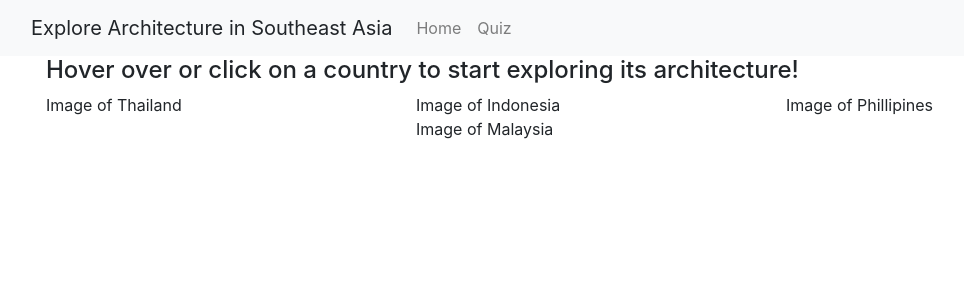
After one commit to kentrietran/SEAsiaArchitectureProject, a Flask app: page /learn in a window 1280 px wide. The commit adds this page. Shown: the top 300 px of the page, without its empty margins (54-1018 px from the left). Run offline with Flask 3, Linux system fonts and the light colour scheme; some libraries are stand-ins or nearby versions.

Commit message:
Created and outlined the learn page

```diff
--- a/server.py
+++ b/server.py
@@ -6,9 +6,13 @@ app = Flask(__name__)
 
 # ROUTES
 
-@app.route('/')
+@app.route('/home')
 def home():
    return render_template('home.html')
+
+@app.route('/learn')
+def learn():
+   return render_template('learn.html')
 
 # AJAX FUNCTIONS
 
--- a/templates/home.html
+++ b/templates/home.html
@@ -3,6 +3,6 @@
 {% block content %}
     <div class="mt-5">
         <h1>Click the "Start" button to begin!</h1>
-        <button>Start</button>
+        <button href="/learn">Start</button>
     </div>
 {% endblock %}
--- a/templates/layout.html
+++ b/templates/layout.html
@@ -5,7 +5,7 @@
     <!-- Required meta tags -->
     <meta charset="utf-8">
     <meta name="viewport" content="width=device-width, initial-scale=1">
-     <link rel="icon" href="data:,">
+    <link rel="icon" href="data:,">
 
     <!-- jquery -->
     <script src="http://code.jquery.com/jquery-3.3.1.min.js"></script>
--- /dev/null
+++ b/templates/learn.html
@@ -0,0 +1,27 @@
+{% extends 'layout.html' %}
+
+{% block content %}
+    <link rel="stylesheet" href="https://stackpath.bootstrapcdn.com/bootstrap/4.2.1/css/bootstrap.min.css">
+
+    <div class="container-fluid">
+        <h4>Hover over or click on a country to start exploring its architecture!</h1>
+
+        <div class="row">
+            <div class="col-4">
+                Image of Thailand
+            </div>
+            <div class="col-4">
+                <div class="row-1">
+                    Image of Indonesia
+                </div>
+                <div class="row-1">
+                    Image of Malaysia
+                </div>
+            </div>
+            <div class="col-4">
+                Image of Phillipines
+            </div>
+        </div>
+    </div>
+
+{% endblock %}
```
